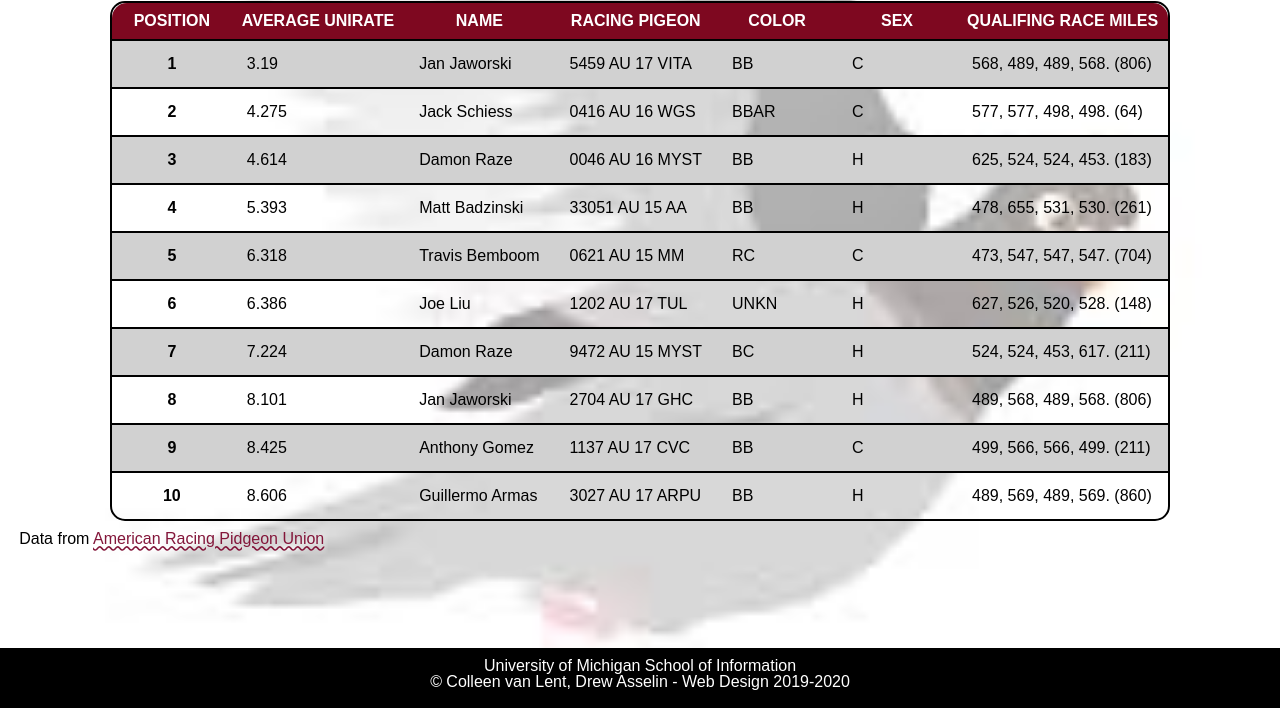
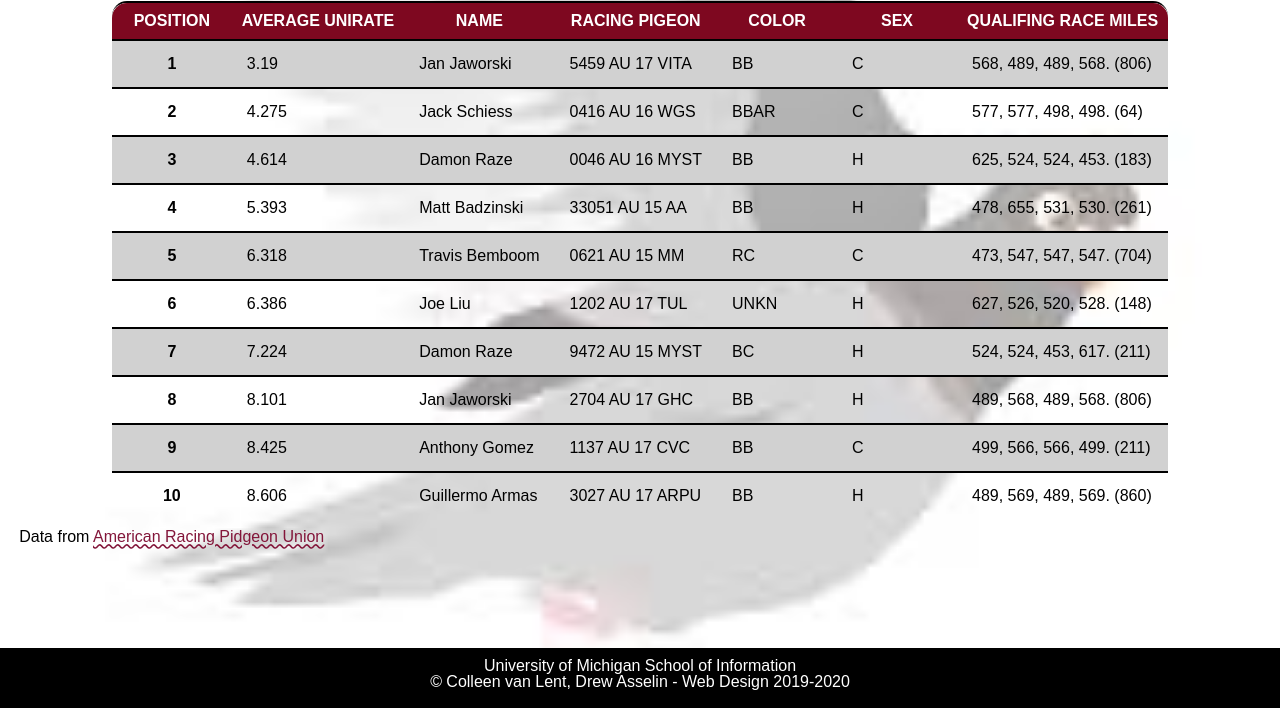
Before and after one commit to russaj/homework3, a plain HTML site: page index.html in a window 1280 px wide. Shown: the part 92-800 px from the top of the page. Drawn offline with Linux system fonts and the light colour scheme; a web font is replaced by a local one.

Commit message:
Add files via upload
added transition on hover

```diff
--- a/css/style.css
+++ b/css/style.css
@@ -49,7 +49,7 @@ a {
 }
 
 table{
-  border: 2px solid black;
+  border-top: 2px solid black;
   border-collapse: separate;
   border-radius: 15px;
   margin-left: auto;
@@ -89,6 +89,8 @@ tr:nth-child(even){
 tr:hover {
   background-color: #7e0820;
   opacity: 0.5;
+  transition: 1s;
+  /*added as part of Deeper Questions*/
 }
 
 *:focus{
```
